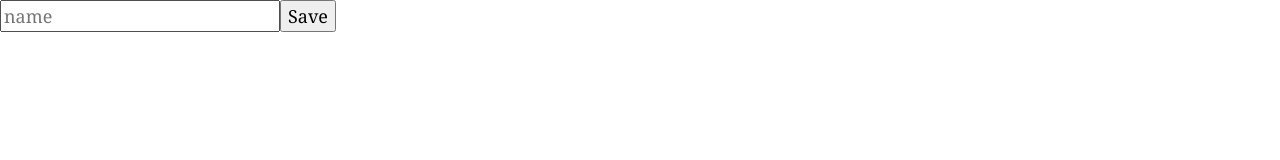
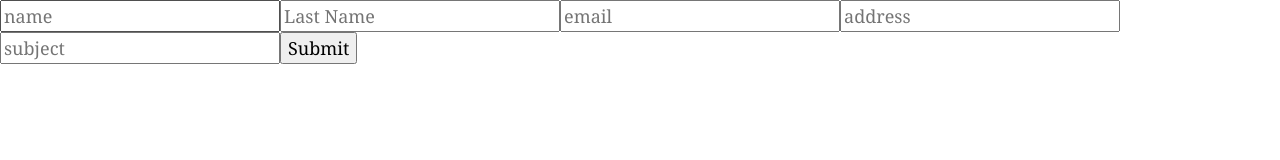
Before and after one commit to YogeshMJadhav/demo-gatsby, a Gatsby site: page / in a window 1280 px wide. Built offline with nearby package versions, Linux system fonts and the light colour scheme; Gatsby itself is replaced by a stand-in of ours.

Commit message:
Update index.js

```diff
--- a/src/pages/index.js
+++ b/src/pages/index.js
@@ -22,8 +22,12 @@
                 data-netlify="true"
                 data-netlify-honeypot="bot-field"
           >
-            <input type="text" name="name" placeholder="name" />
-            <button>Save</button>
+            <input type="text" name="First name" placeholder="name" />
+            <input type="text" name="Last Name" placeholder="Last Name" />
+            <input type="text" email="Email" placeholder="email" />
+            <input type="text" name="Address" placeholder="address" />
+            <input type="text" name="Subject" placeholder="subject" />
+            <button>Submit</button>
           </form>
 
    </div>
```
